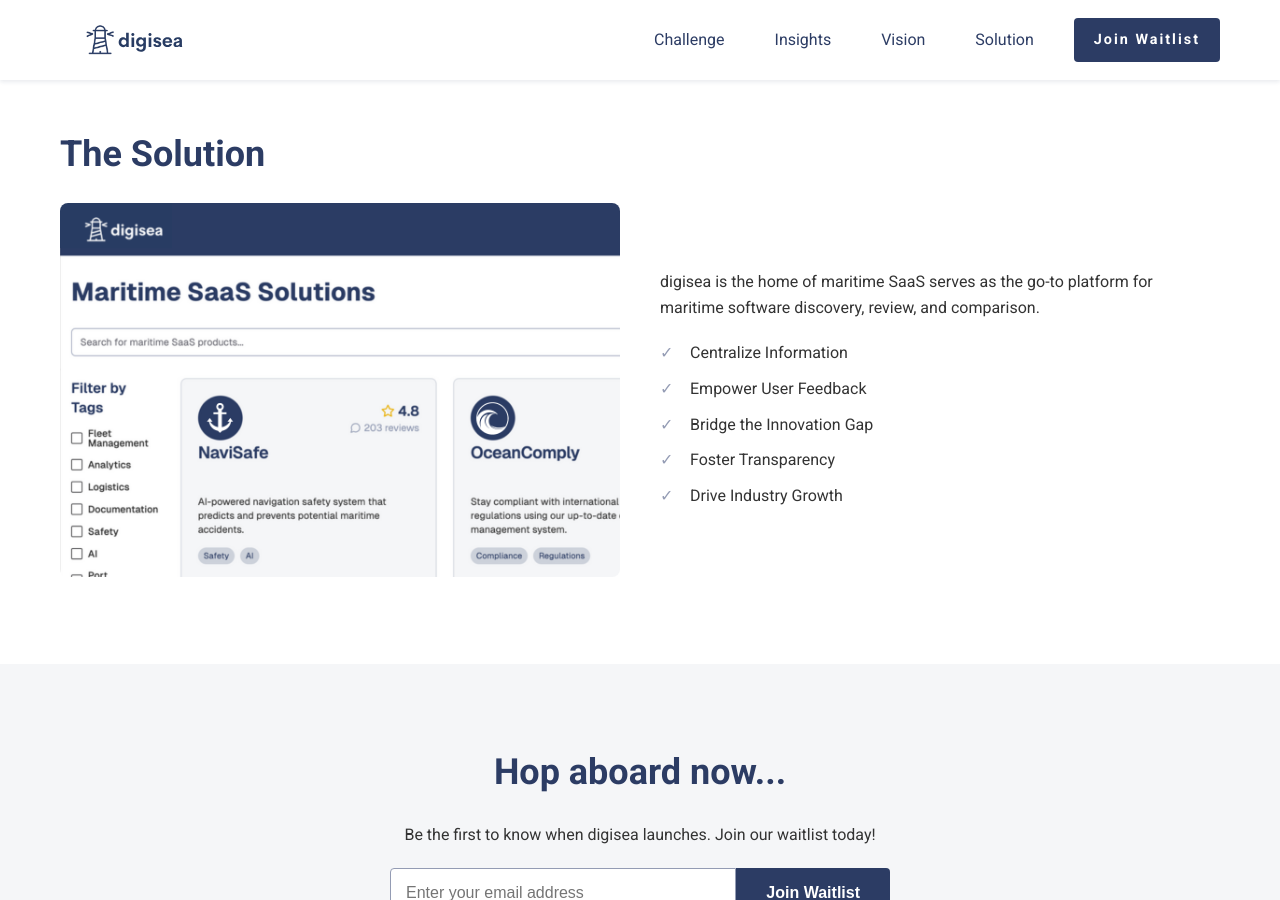
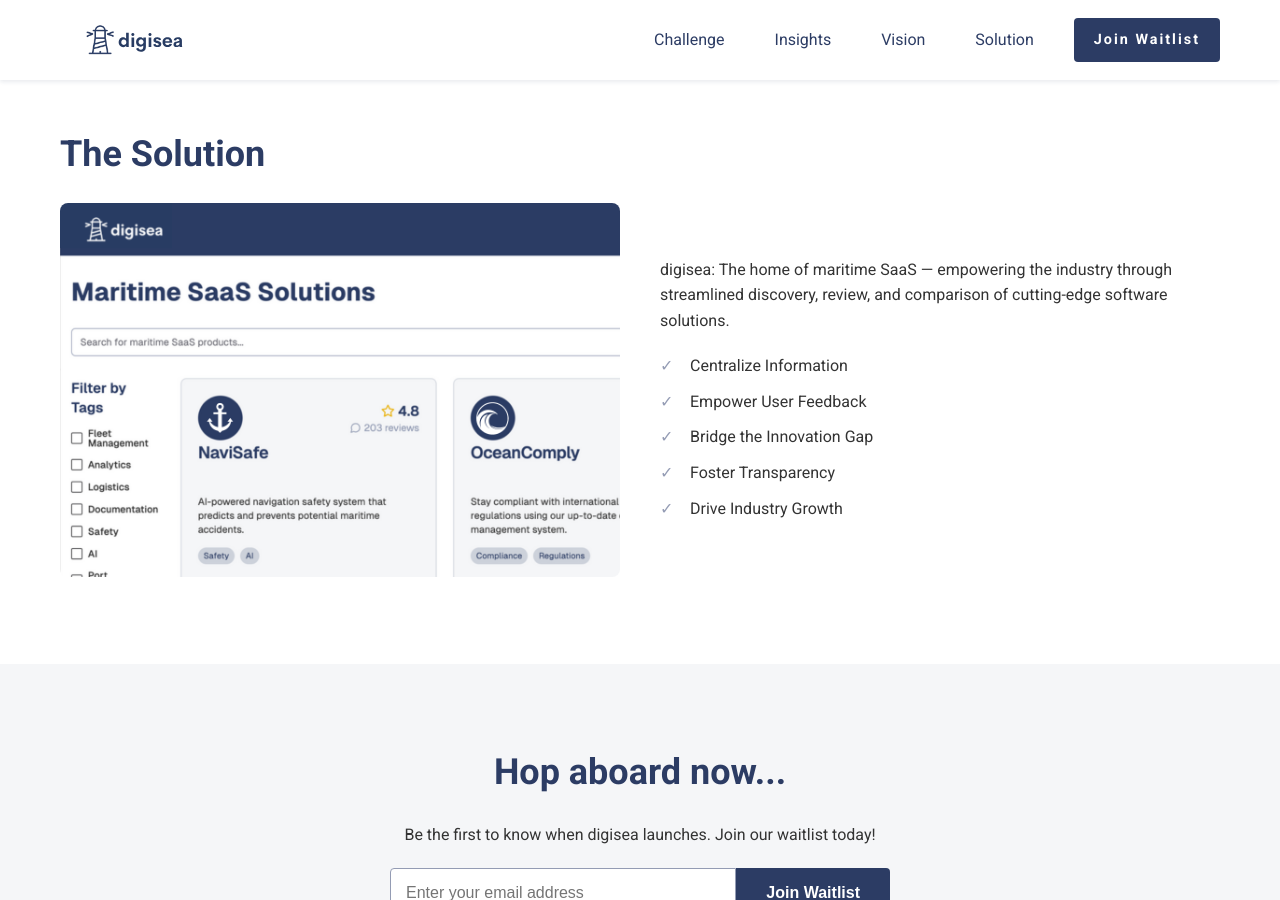
Before and after one commit to sasatass/digisea, a Jekyll site: the page built from index.markdown, in a window 1280 px wide and 900 px high, scrolled down 2439 px. Built offline with Jekyll 4.4.1, drawn with Linux system fonts in a browser that asks for light colours; a script that is not in the unit is left out.

Commit message:
Update index.markdown

```diff
--- a/index.markdown
+++ b/index.markdown
@@ -76,7 +76,7 @@ title: The Home of Maritime SaaS
         <h2>The Solution</h2>
         <div class="solution-content reverse">
             <div class="solution-text">
-                <p>digisea is the home of maritime SaaS serves as the go-to platform for maritime software discovery, review, and comparison.</p>
+                <p>digisea: The home of maritime SaaS — empowering the industry through streamlined discovery, review, and comparison of cutting-edge software solutions.</p>
                 <ul class="feature-list">
                     <li>Centralize Information</li>
                     <li>Empower User Feedback</li>
```
